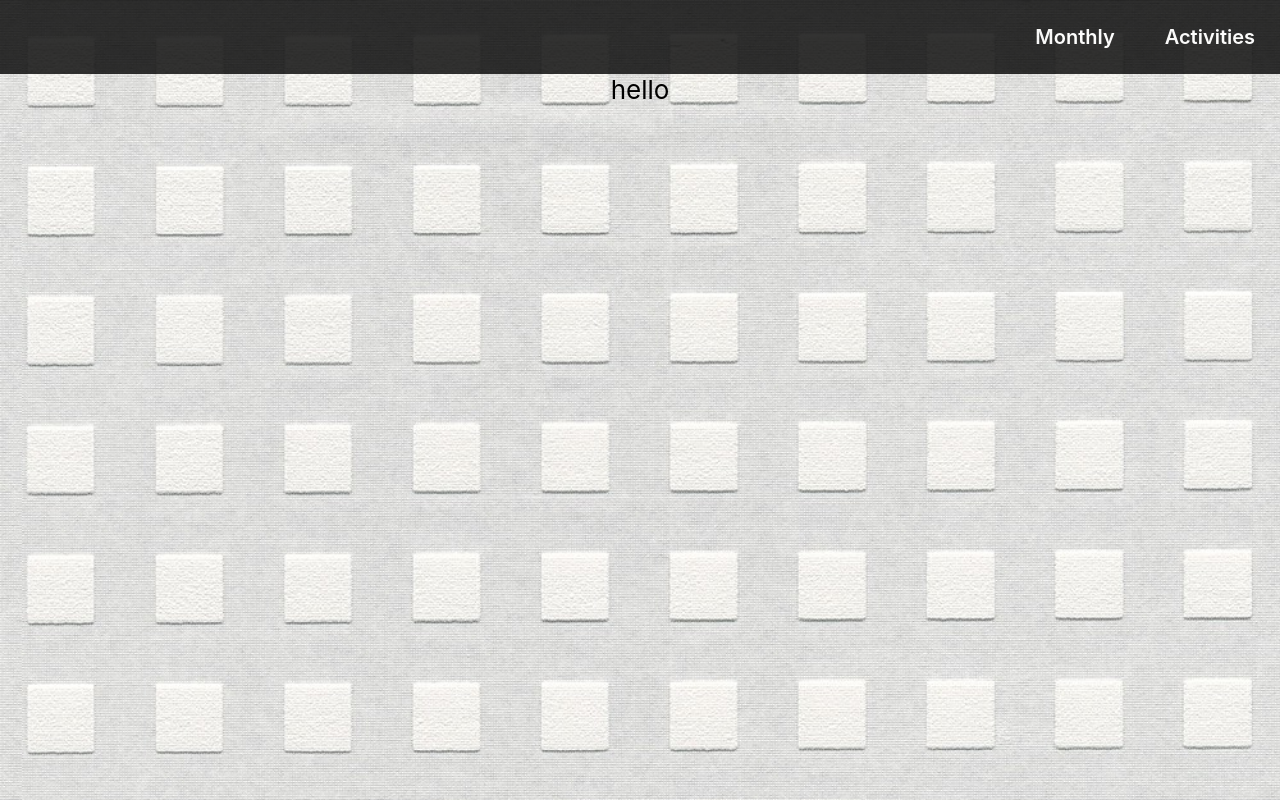
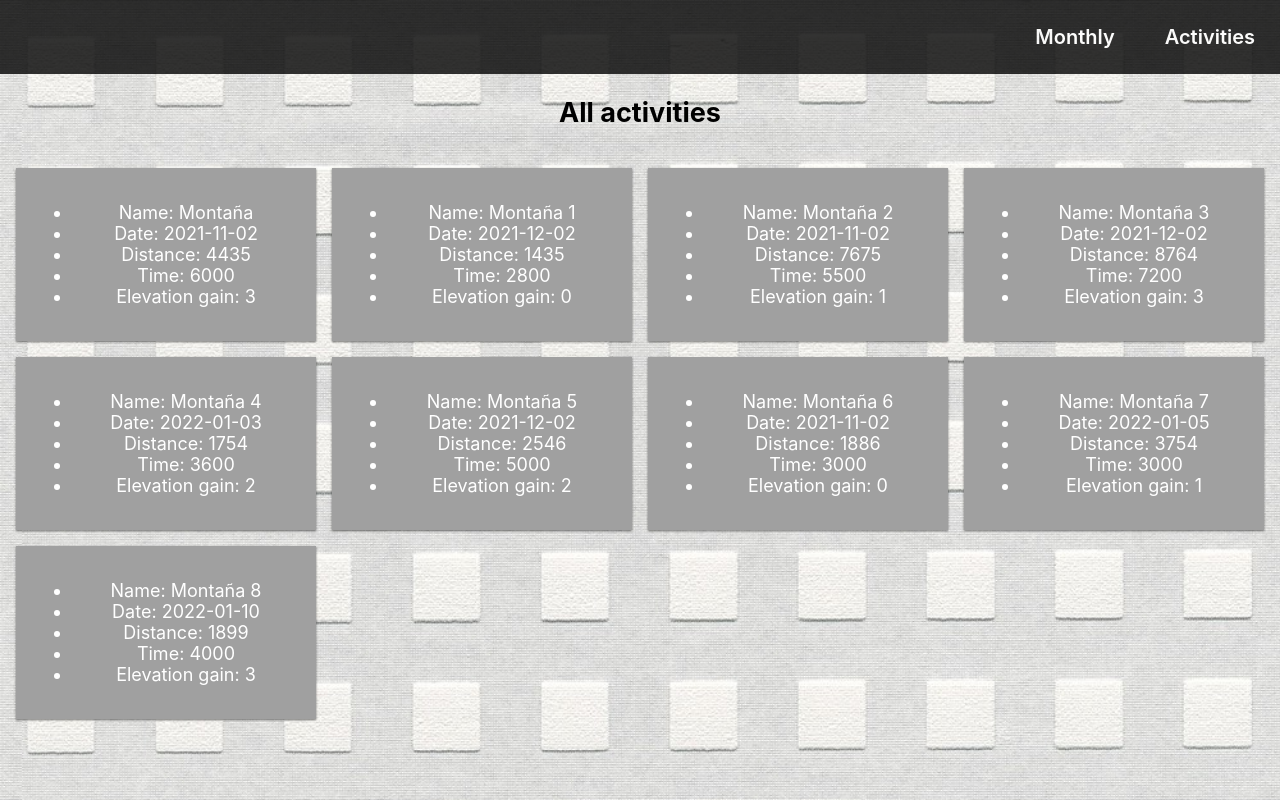
Before and after one commit to juanlam7/task-app, a React (Create React App) app: page /activities in a window 1280 px wide. Built offline with nearby package versions, Linux system fonts and the light colour scheme.

Commit message:
Activities page with local db.js

```diff
--- a/src/App.css
+++ b/src/App.css
@@ -3,6 +3,6 @@
   background-image: url("../public/images/fondo.jpg");
   background-size: cover;
   min-height: 100vh;
-  font-size: calc(10px + 2vmin);
+  font-size: calc(10px + 1vmin);
   color: black;
 }
--- /dev/null
+++ b/src/components/ActiviteCard/ActiviteCard.css
@@ -0,0 +1,7 @@
+.Card {
+    background-color: #a0a0a0 ;
+    color: #ffffff;
+    box-shadow: 0 1px 3px rgba(0,0,0,0.12), 0 1px 2px rgba(0,0,0,0.44);
+    padding: 1rem;
+    max-height: 50rem;
+}
--- /dev/null
+++ b/src/components/ActiviteCard/index.js
@@ -0,0 +1,20 @@
+import React from 'react';
+import './ActiviteCard.css';
+
+function ActiviteCard ({ id, name, date, distance, time, elevation }) {
+    const formatDate = date.substring(0, 10);
+
+    return (
+        <div className='Card'>
+            <ul>
+                <li>Name: {name} </li>
+                <li>Date: {formatDate} </li>
+                <li>Distance: {distance} </li>
+                <li>Time: {time} </li>
+                <li>Elevation gain: {elevation} </li>
+            </ul>
+        </div>
+    )
+}
+
+export { ActiviteCard };
--- /dev/null
+++ b/src/db.js
@@ -0,0 +1,102 @@
+
+export const activities = [
+        {
+            "id": "0",
+            "name": "Montaña",
+            "athlete" : {
+                "id" : 111
+            },
+            "date": "2021-11-02T12:15:09Z",
+            "distance": "4435",
+            "time":"6000",
+            "elevation_gain": "3"
+        },
+        {
+            "id": "1",
+            "name": "Montaña 1",
+            "athlete" : {
+                "id" : 111
+            },
+            "date": "2021-12-02T12:15:09Z",
+            "distance": "1435",
+            "time":"2800",
+            "elevation_gain": "0"
+        },
+        {
+            "id": "2",
+            "name": "Montaña 2",
+            "athlete" : {
+                "id" : 111
+            },
+            "date": "2021-11-02T12:15:09Z",
+            "distance": "7675",
+            "time":"5500",
+            "elevation_gain": "1"
+        },
+        {
+            "id": "3",
+            "name": "Montaña 3",
+            "athlete" : {
+                "id" : 111
+            },
+            "date": "2021-12-02T12:15:09Z",
+            "distance": "8764",
+            "time":"7200",
+            "elevation_gain": "3"
+        },
+        {
+            "id": "4",
+            "name": "Montaña 4",
+            "athlete" : {
+                "id" : 111
+            },
+            "date": "2022-01-03T12:15:09Z",
+            "distance": "1754",
+            "time":"3600",
+            "elevation_gain": "2"
+        },
+        {
+            "id": "5",
+            "name": "Montaña 5",
+            "athlete" : {
+                "id" : 111
+            },
+            "date": "2021-12-02T12:15:09Z",
+            "distance": "2546",
+            "time":"5000",
+            "elevation_gain": "2"
+        },
+        {
+            "id": "6",
+            "name": "Montaña 6",
+            "athlete" : {
+                "id" : 111
+            },
+            "date": "2021-11-02T12:15:09Z",
+            "distance": "1886",
+            "time":"3000",
+            "elevation_gain": "0"
+        },
+        {
+            "id": "7",
+            "name": "Montaña 7",
+            "athlete" : {
+                "id" : 111
+            },
+            "date": "2022-01-05T12:15:09Z",
+            "distance": "3754",
+            "time":"3000",
+            "elevation_gain": "1"
+        },
+        {
+            "id": "8",
+            "name": "Montaña 8",
+            "athlete" : {
+                "id" : 111
+            },
+            "date": "2022-01-10T12:15:09Z",
+            "distance": "1899",
+            "time":"4000",
+            "elevation_gain": "3"
+        }
+    ]
--- /dev/null
+++ b/src/pages/Activities/Activities.css
@@ -0,0 +1,10 @@
+.Cards {
+    padding: 1rem;
+    max-width: 1400px;
+    margin: 0 auto;
+    display: grid;
+    grid-gap: 1rem;
+    grid-auto-flow: dense;
+    grid-auto-rows: auto;
+    grid-template-columns: repeat(auto-fit, minmax( min(100%, 15rem), 1fr));
+}
--- a/src/pages/Activities/index.js
+++ b/src/pages/Activities/index.js
@@ -1,9 +1,31 @@
 import React from 'react';
+import * as data from '../../db';
+import { ActiviteCard } from '../../components/ActiviteCard';
+import './Activities.css';
 
 function Activities () {
-    return (
-        <div>hello</div>
-    )
+    const {activities} = data;
+
+    return <>
+        <h2>All activities</h2>
+        <div className='Cards'>
+            {
+                activities.map( ({ id, name, date, distance, time, elevation_gain }) =>
+                    <ActiviteCard
+                        key={id}
+                        name={name}
+                        date={date}
+                        distance={distance}
+                        time={time}
+                        elevation={elevation_gain}
+                    />
+                )
+            }
+        </div>
+    </>
+
+
+
 }
 
 export { Activities }
--- a/src/pages/Monthly/index.js
+++ b/src/pages/Monthly/index.js
@@ -1,6 +1,8 @@
 import React from 'react';
 
 function Monthly () {
+
+
     return (
         <div>hello</div>
     )
```
